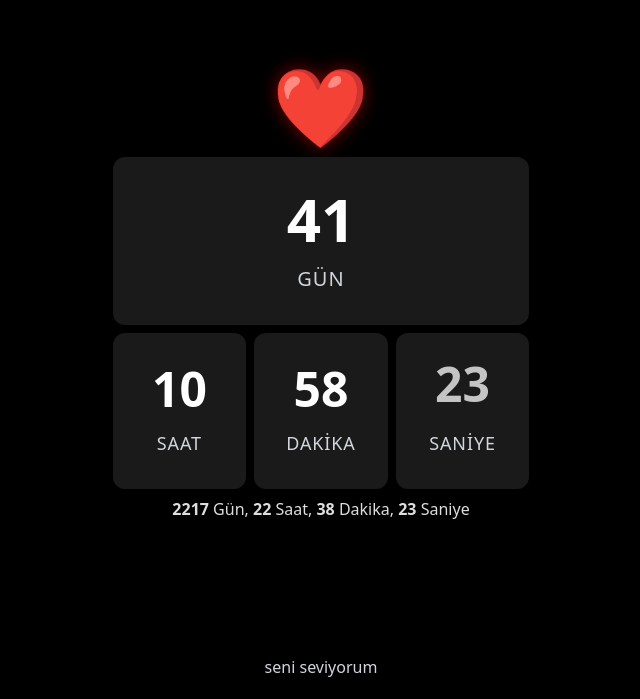
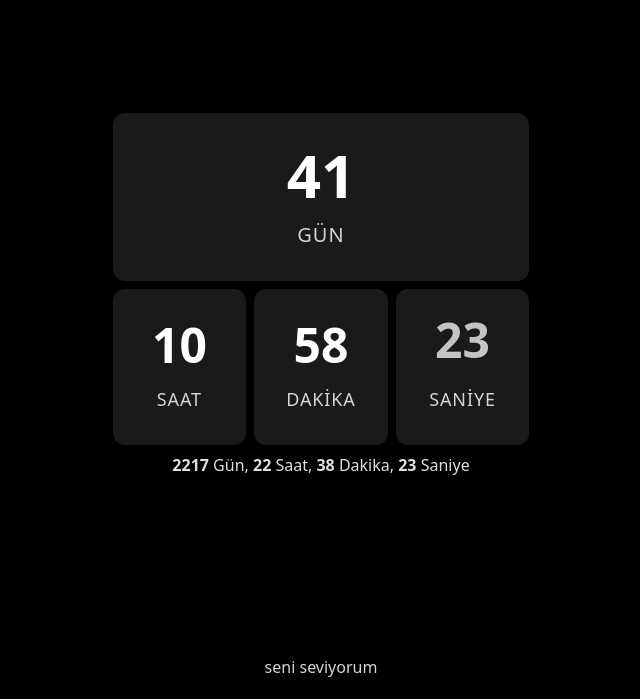
Before and after one commit to bekiryazgann/countdown-timer, a React (Vite) app: page / in a window 1280 px wide. Shown: the part 101-800 px from the top of the page, without its empty margins (319-959 px from the left). Built offline with nearby package versions, Linux system fonts and the light colour scheme.

Commit message:
Hide unused motion div component on home page
The motion div with a col-span-3 class was hidden by adding the hidden class. This change improves UI clarity by removing unnecessary elements from the visible layout.

```diff
--- a/src/pages/home/index.tsx
+++ b/src/pages/home/index.tsx
@@ -141,7 +141,7 @@ export default function HomePage() {
                 className="min-h-screen flex flex-col justify-center items-center bg-black text-white p-8 fixed top-0 left-0 w-screen h-screen overflow-hidden select-none">
                 <div className="grid grid-cols-3 items-center gap-2">
                     <motion.div
-                        className="col-span-3 flex justify-center items-center mb-2"
+                        className="col-span-3 flex justify-center items-center mb-2 hidden"
                         initial={{ opacity: 0 }}
                         animate={{ opacity: 1 }}
                         transition={{ duration: 0.5 }}
```
